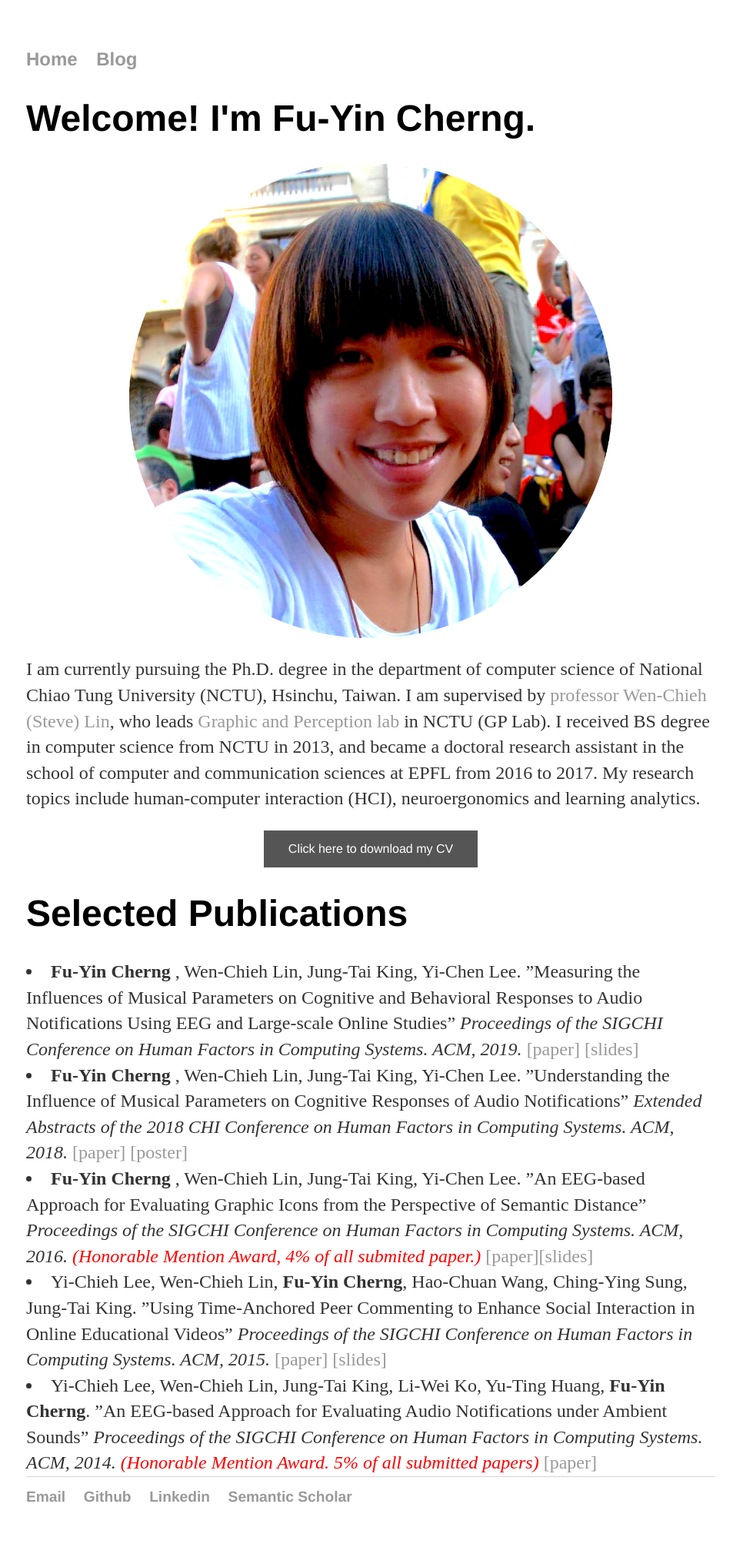
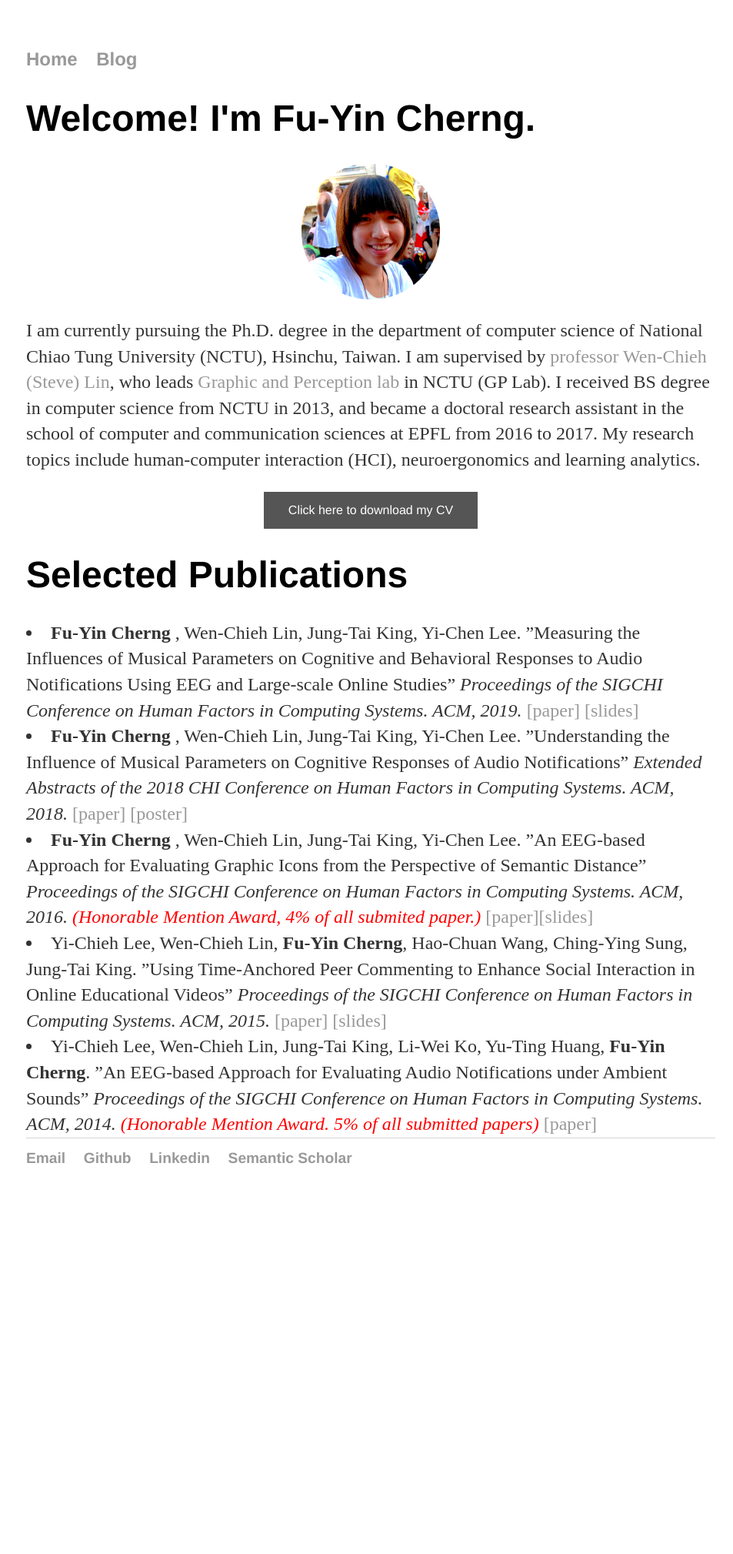
Before and after one commit to FuyinCherng/FuyinCherng.github.io, a Jekyll site: the page built from index.html, in a window 1280 px wide. Shown: the whole page at 77% size, without its empty margins (158-1111 px from the left). Built offline with Jekyll 4.4.1, drawn with Linux system fonts in a browser that asks for light colours; after the commit the page ends 1578 px from its top, so only the background shows below that.

Commit message:
update image size

```diff
--- a/index.html
+++ b/index.html
@@ -12,7 +12,7 @@
 		<!-- <a href="#" class="download" title="Download CV as PDF">Download CV</a> -->
 	<h1>Welcome! I'm Fu-Yin Cherng.</h1>
 
-	<p style="text-align:center"><img style="width:70%;height:70%;" src="/cv/profile.png" alt="profile pictur" class="center"></p>
+	<p style="text-align:center"><img style="width:20%;height:20%;" src="/cv/profile.png" alt="profile pictur" class="center"></p>
 
 	<p>I am currently pursuing the Ph.D. degree in the department of computer science of National Chiao Tung University (NCTU), Hsinchu, Taiwan. I am supervised by <a href="https://gpl.cs.nctu.edu.tw/Steve-Lin/" target="_blannk">professor Wen-Chieh (Steve) Lin</a>, who leads <a href="https://gpl.cs.nctu.edu.tw/" target="_blannk">Graphic and Perception lab</a> in NCTU (GP Lab). I received BS degree in computer science from NCTU in 2013, and became a doctoral research assistant in the school of computer and communication sciences at EPFL from 2016 to 2017. My research topics include human-computer interaction (HCI), neuroergonomics and learning analytics. </p>
 
```
